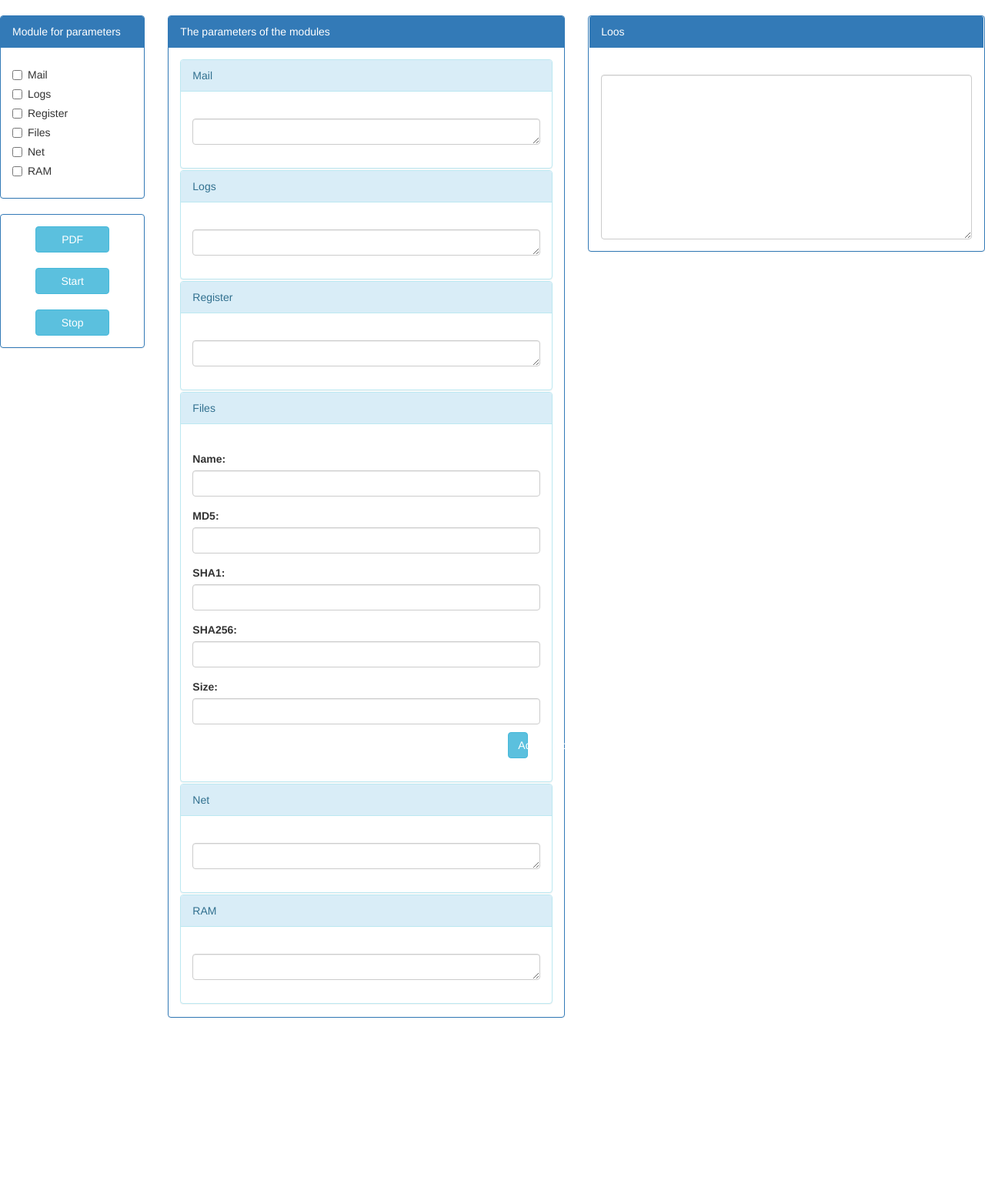
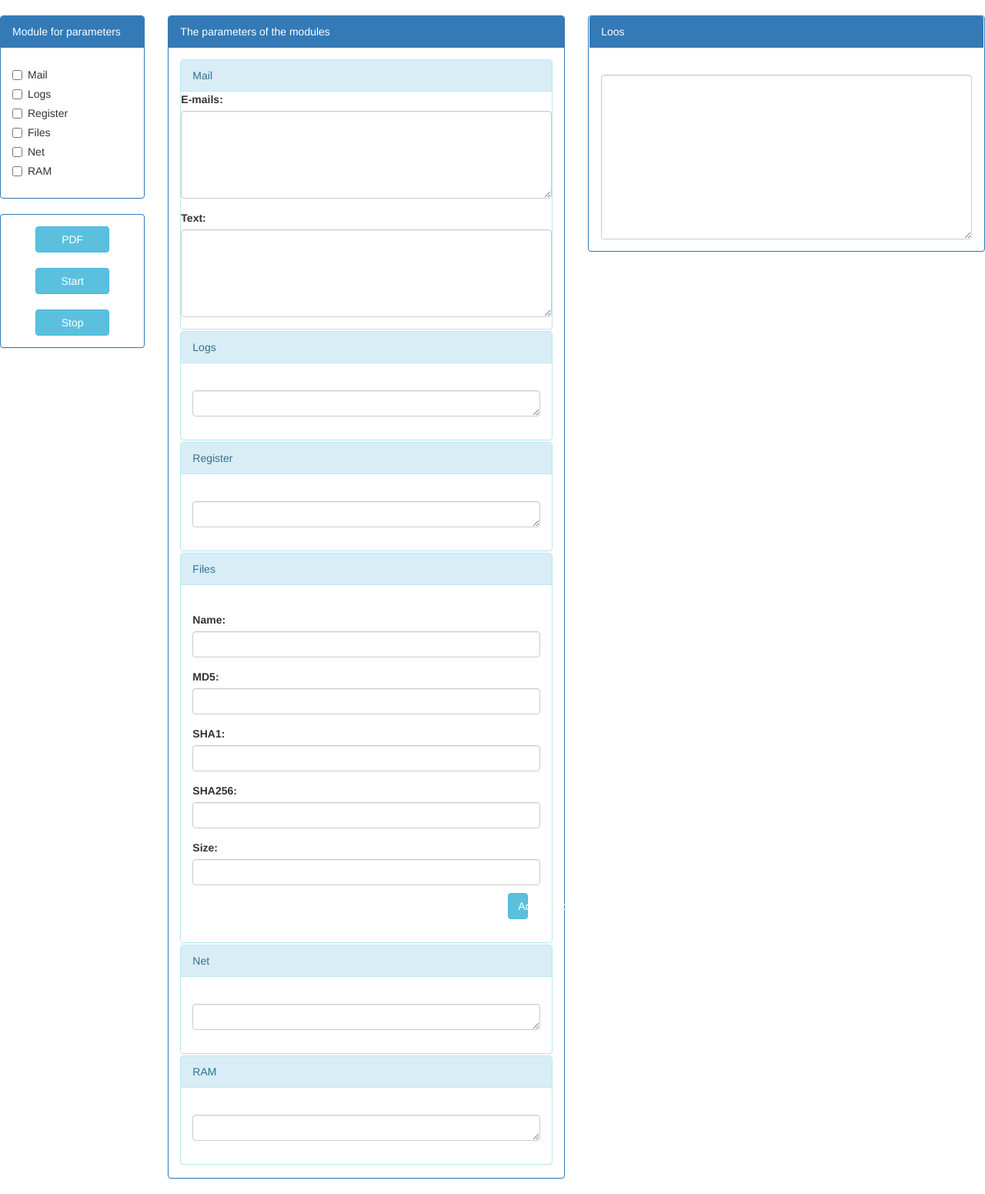
Before and after one commit to BardinPetr/FINCERT-Sirius, a Python web app: template templates/index2.html in a window 1280 px wide. Shown: the part 52-1603 px from the top of the page at 77% size. Before the commit the page ends 1374 px from the top, so only its background shows below. Run offline with Jinja, Linux system fonts and the light colour scheme; the template is opened without the code that fills it, so the values that code supplies are empty; some libraries are stand-ins or nearby versions.

Commit message:
Mail с изменениями

```diff
--- a/templates/index2.html
+++ b/templates/index2.html
@@ -66,12 +66,15 @@
             <div class="panel-body">
                 <div class="panel panel-info" style="margin-bottom: 2px">
                     <div class="panel-heading">Mail</div>
-                    <div class="panel-body">
-                        <div class="form-group">
-                            <label for="comment"></label>
-                            <textarea class="form-control" rows="1" id="comment"></textarea>
-                        </div>
-                    </div>
+
+                     <div class="form-group">
+  <label for="comment">E-mails:</label>
+  <textarea class="form-control" rows="5" id="comment"></textarea>
+</div>
+                     <div class="form-group">
+  <label for="comment">Text:</label>
+  <textarea class="form-control" rows="5" id="comment"></textarea>
+</div>
                 </div>
                 <div class="panel panel-info" style="margin-bottom: 2px">
                     <div class="panel-heading">Logs</div>
```
